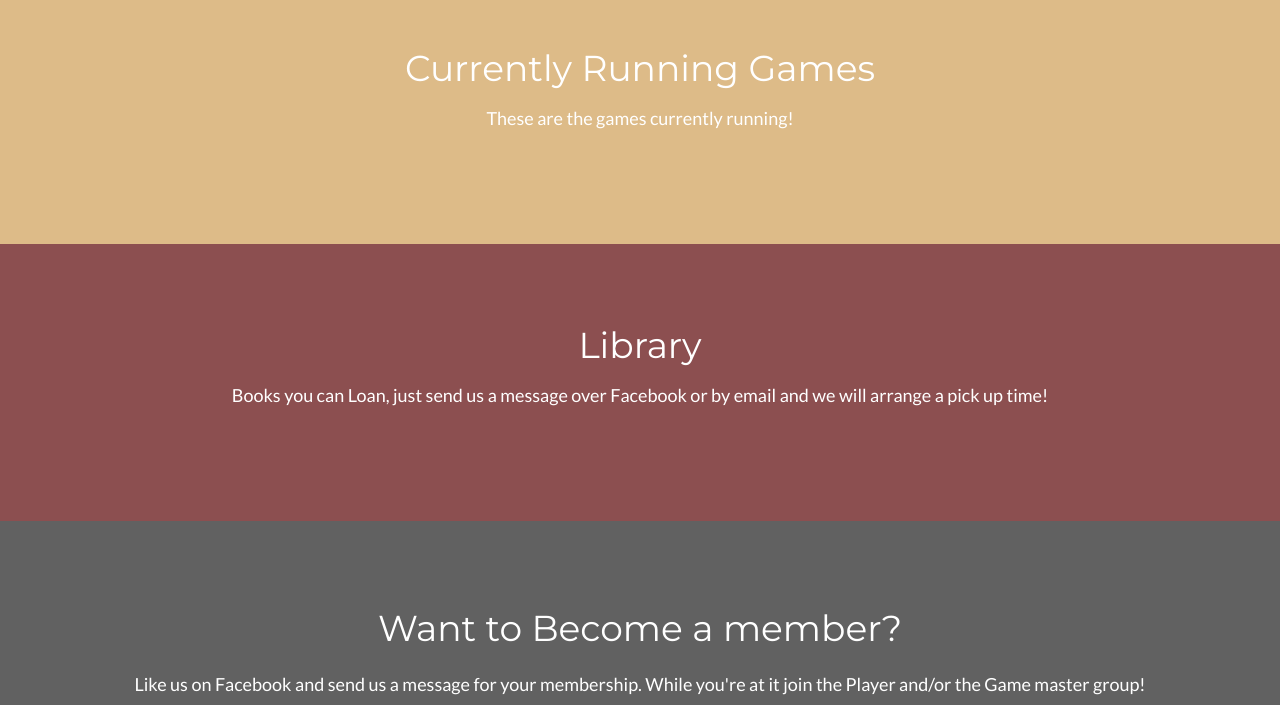
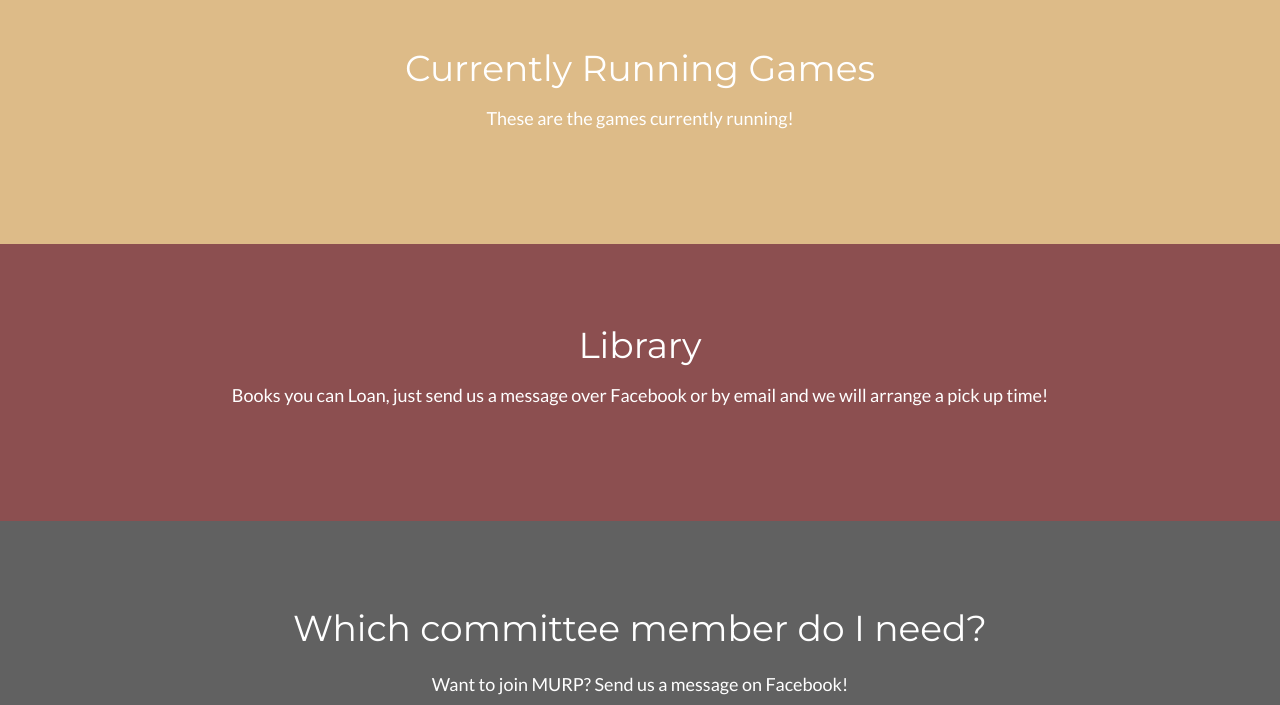
Before and after one commit to murpmonashclub/murpmonashclub.github.io, a plain HTML site: page index.html in a window 1280 px wide. Shown: the part 1278-1983 px from the top of the page. Drawn offline with nearby package versions, Linux system fonts and the light colour scheme; no server answers.

Commit message:
updating footer

```diff
--- a/index.html
+++ b/index.html
@@ -362,8 +362,8 @@ body {
 <!-- Footer! -->
 <footer class="w3-container w3-dark-grey w3-center w3-padding-64">
   <div>
-      <h1 class="w3-margin">Want to Become a member?</h1>
-      <h5>Like us on Facebook and send us a message for your membership. While you're at it join the Player and/or the Game master group!</h5>
+      <h1 class="w3-margin">Which committee member do I need?</h1>
+      <h5>Want to join MURP? Send us a message on Facebook!</h5>
   </div>
   <h5 class="w3-center">
       <a href="https://www.facebook.com/MonashUniRoleplayers" class="w3-bar-item w3-padding-large" style="color:#0000" target="_blank">
```
